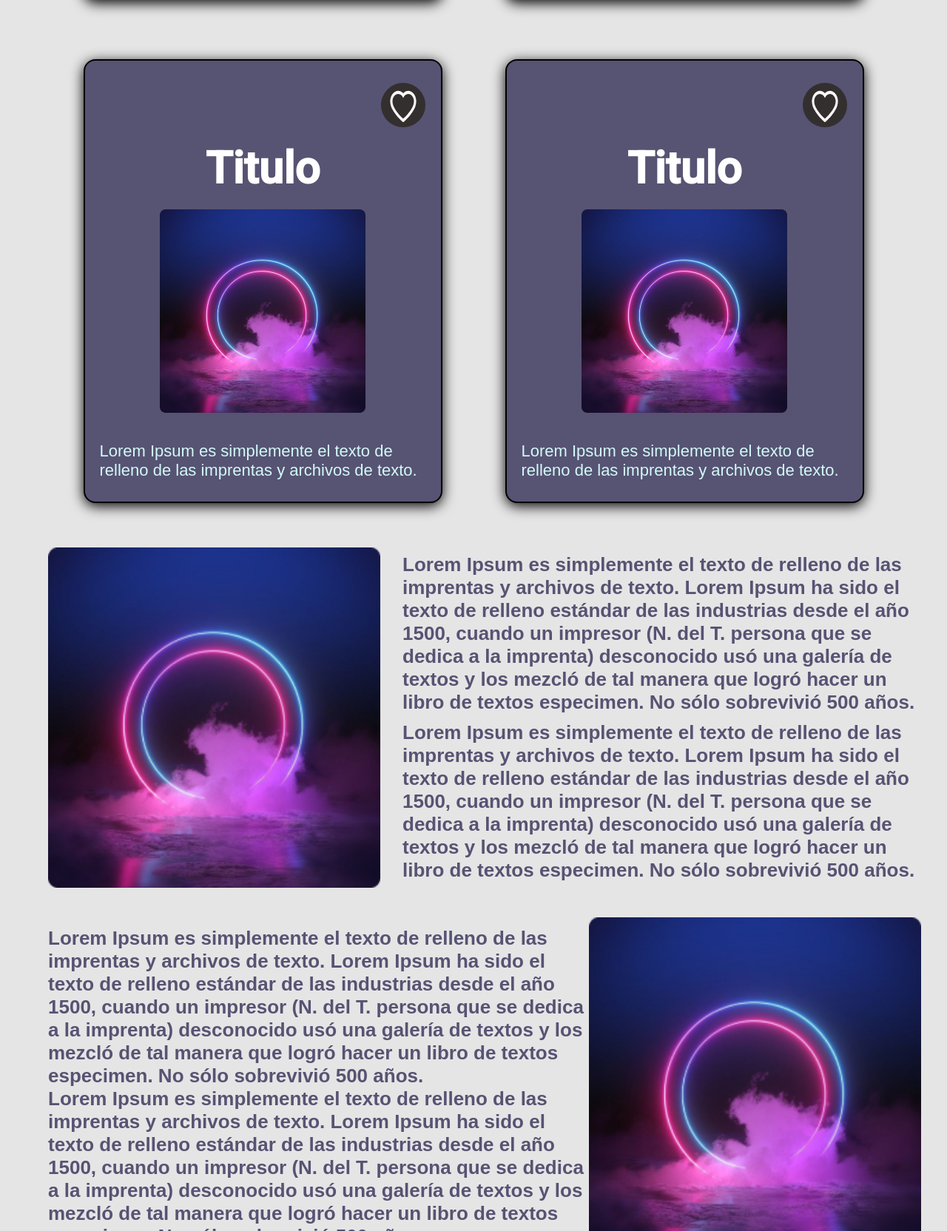
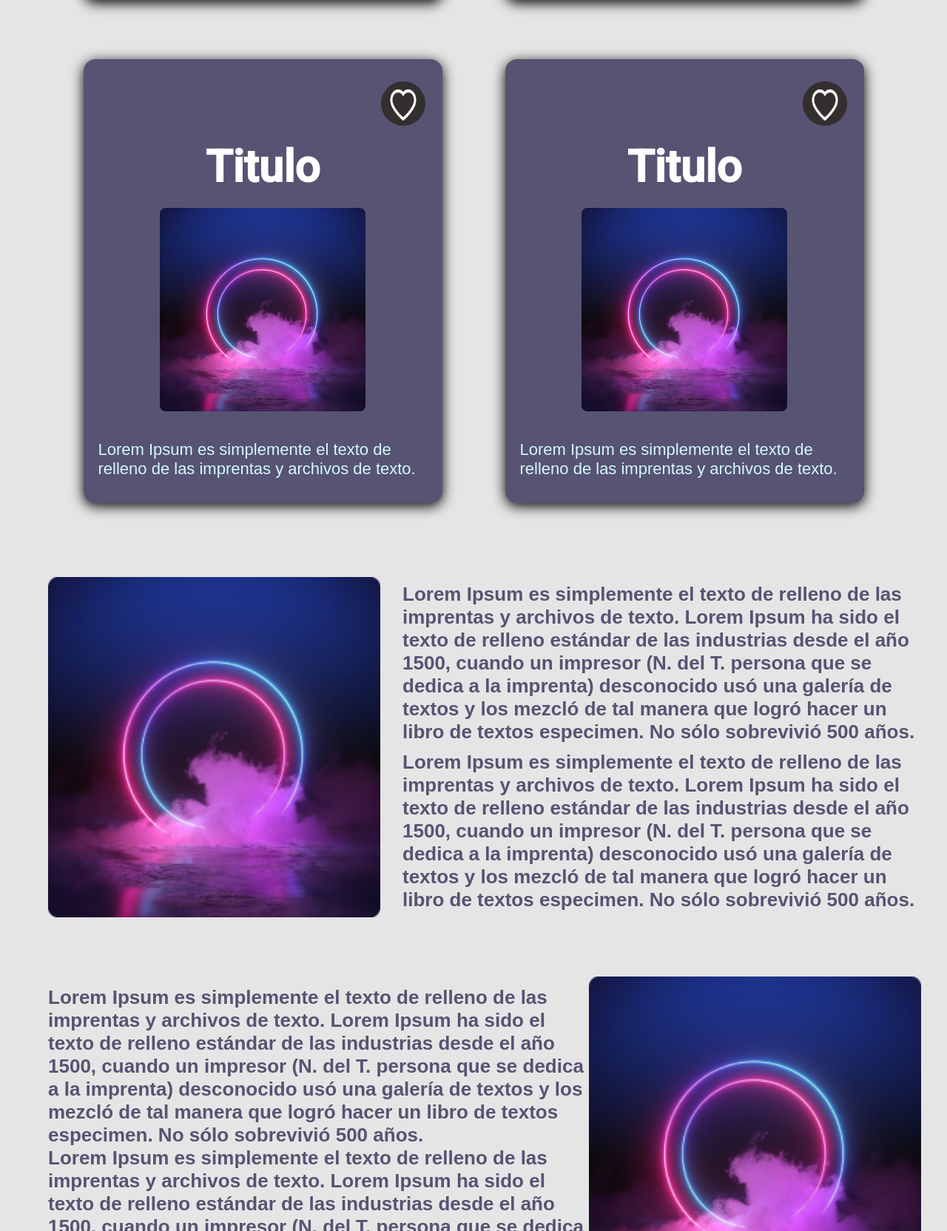
Before and after one commit to Nandodiego/Pagina, a plain HTML site: page index.html in a window 1280 px wide. Shown: the part 1136-2800 px from the top of the page at 74% size. Drawn offline with Linux system fonts and the light colour scheme.

Commit message:
Proyecto

```diff
--- a/diego.css
+++ b/diego.css
@@ -107,7 +107,7 @@ main,article,h2,p,div,img,footer {
 	width: 485px;
 	height: 600px;
 	padding: 20px;
-	border: 2px solid black;
+
 	display: flex;
 	flex-direction: column;
 	align-items: center;
@@ -154,7 +154,7 @@ main,article,h2,p,div,img,footer {
 .main .casi {
 	width: 100%;
 	height: 460px;
-	margin-top: 40px;
+	margin-top: 80px;
 	margin-left: 30px;
 
 	display: flex;
@@ -188,7 +188,7 @@ main,article,h2,p,div,img,footer {
 .main .casi1 {
 	width: 100%;
 	height: 460px;
-	margin-top: 40px;
+	margin-top: 80px;
 	margin-left: 30px;
 
 	display: flex;
@@ -216,11 +216,11 @@ main,article,h2,p,div,img,footer {
 	font-weight: bold;
 }
 
-/*Final de la pagina*/
+/*Fin de la pagina*/
 footer {
 	width: 100%;
 	height: 70px;
-	margin-top: 40px;
+	margin-top: 80px;
 
 	display: flex;
 	flex-direction: row;
```
